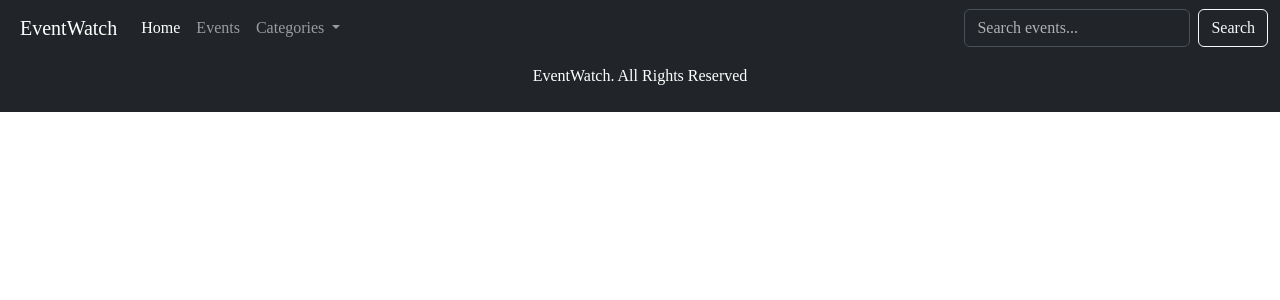
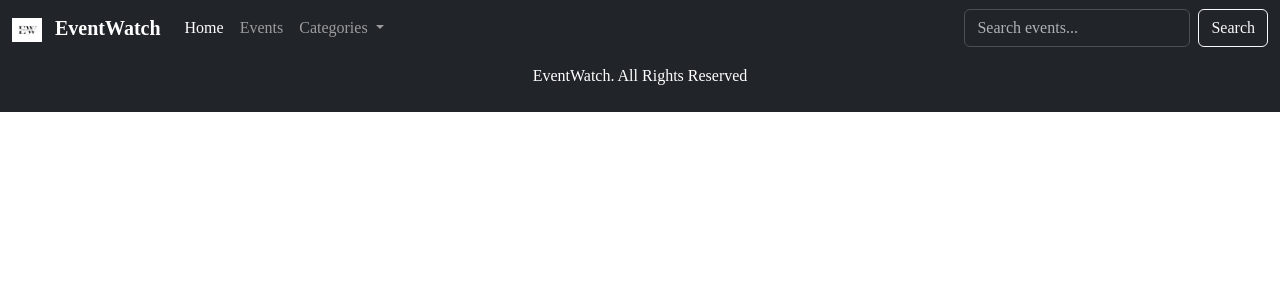
Before and after one commit to nxck2005/eventwatch, a Django app: template eventwatch/watch/templates/watch/base.html in a window 1280 px wide. Shown: the top 300 px of the page. Run offline with Django 5.2, Linux system fonts and the light colour scheme; the template is opened without the code that fills it, so the values that code supplies are empty; some web fonts are replaced.

Commit message:
Add logo to navbar

```diff
--- a/eventwatch/watch/static/watch/styles.css
+++ b/eventwatch/watch/static/watch/styles.css
@@ -24,3 +24,7 @@ h4 {
     border-radius: 10px;
     background: #000;
 }
+
+a {
+    font-weight: 900;
+}
--- a/eventwatch/watch/templates/watch/base.html
+++ b/eventwatch/watch/templates/watch/base.html
@@ -16,6 +16,7 @@
     <nav class="navbar navbar-expand-lg bg-dark" data-bs-theme="dark">
         <div class="container-fluid">
             <a class="navbar-brand" href="{% url 'index' %}">
+                <img src="{% static 'watch/logo1.png' %}" alt="EventWatch" width="30" height="24">
                 <i class="bi bi-calendar-event me-2"></i>EventWatch
             </a>
 
```
Also changed, not shown: eventwatch/watch/static/watch/logo1.png (added), 1 other file.
